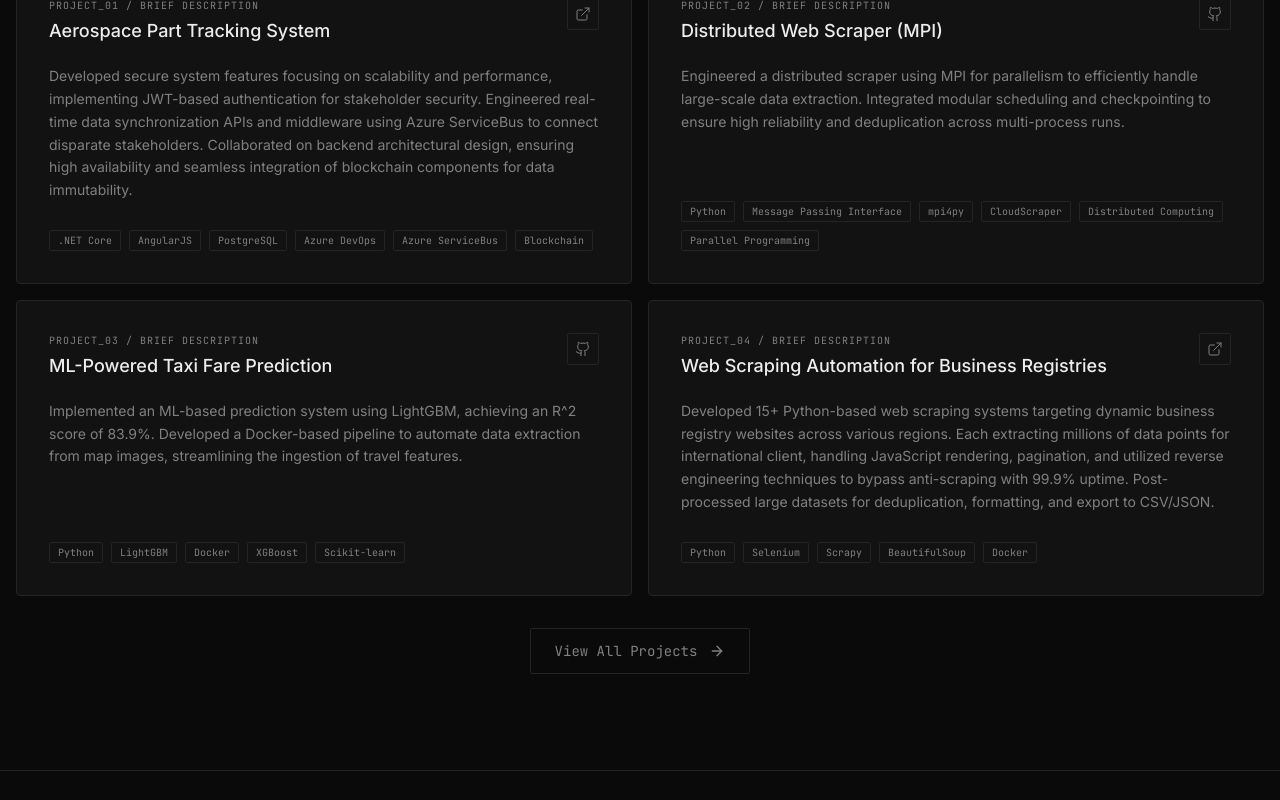
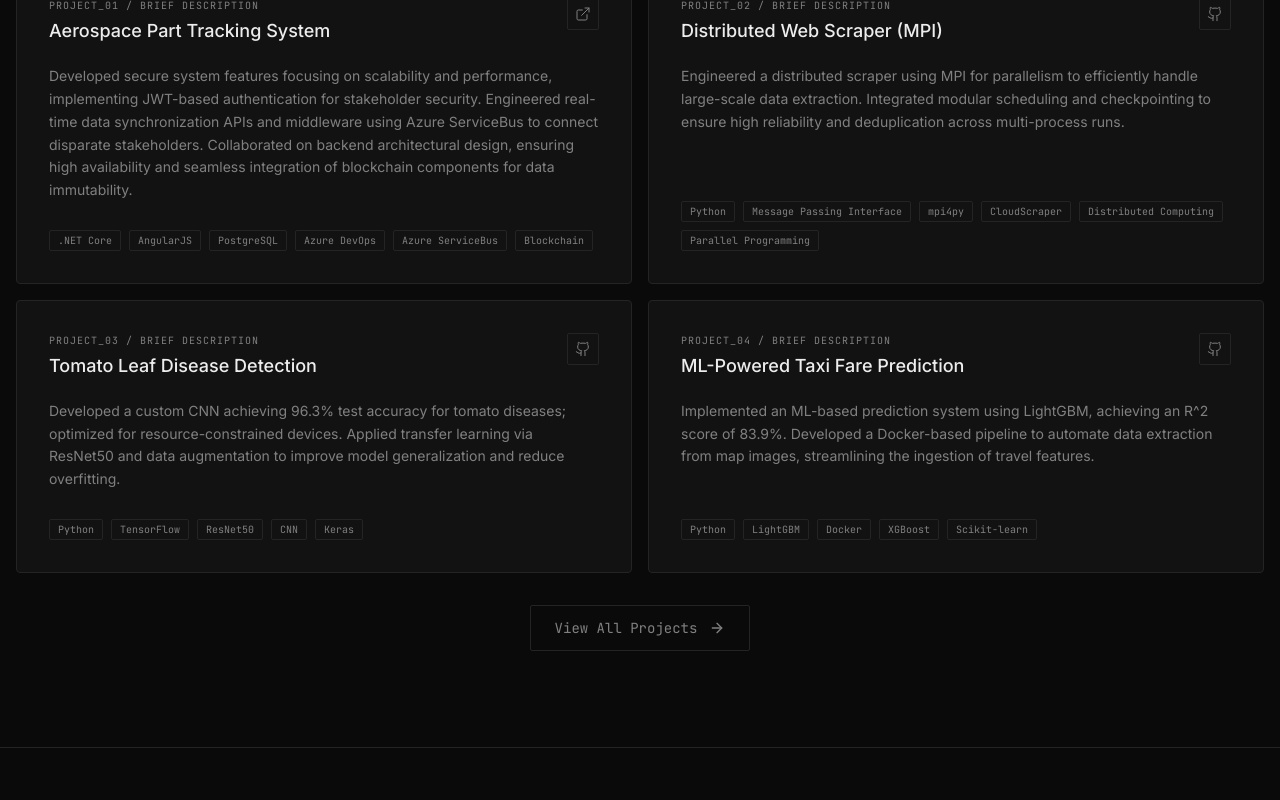
Before and after one commit to Viraj-Mavani/portfolio, a Next.js app: page / in a window 1280 px wide. Shown: the part 3414-4214 px from the top of the page. Built offline with nearby package versions, Linux system fonts and the light colour scheme.

Commit message:
added dynamic content via mode

```diff
--- a/src/components/certificates-section.tsx
+++ b/src/components/certificates-section.tsx
@@ -3,6 +3,7 @@
 import { useState } from "react"
 import { Award, ExternalLink, ChevronDown, ChevronUp } from "lucide-react"
 import { certificates } from "@/lib/data"
+import { useMode } from "@/hooks/use-mode"
 
 const INITIAL_COUNT = 3
 
@@ -11,15 +12,20 @@ interface CertificatesSectionProps {
 }
 
 export function CertificatesSection({ index }: CertificatesSectionProps) {
+  const { mode } = useMode()
+  const [expanded, setExpanded] = useState(false)
 
-  const [expanded, setExpanded] = useState(false)
-  const visible = expanded ? certificates : certificates.slice(0, INITIAL_COUNT)
-  const hasMore = certificates.length > INITIAL_COUNT
+  // Filter logic
+  const filteredCertificates = certificates.filter((cert) =>
+    mode === "generalist" || cert.modes.includes(mode)
+  )
+
+  const visible = expanded ? filteredCertificates : filteredCertificates.slice(0, INITIAL_COUNT)
+  const hasMore = filteredCertificates.length > INITIAL_COUNT
 
   return (
     <section id="certificates" className="border-t border-border" aria-labelledby="certificates-heading">
       <div className="mx-auto max-w-7xl px-4 py-16 lg:py-24">
-        {/* Section label */}
         <div className="mb-12 flex items-center gap-4">
           <span className="font-mono text-[10px] tracking-widest text-muted-foreground uppercase">
             certificates
@@ -79,7 +85,7 @@ export function CertificatesSection({ index }: CertificatesSectionProps) {
                   ))}
                 </div>
               </div>
-            </div>
+             </div>
           ))}
         </div>
 
@@ -92,7 +98,7 @@ export function CertificatesSection({ index }: CertificatesSectionProps) {
               aria-expanded={expanded}
               aria-controls="certificates-grid"
             >
-              {expanded ? "Show Less" : `Show All (${certificates.length})`}
+              {expanded ? "Show Less" : `Show All (${filteredCertificates.length})`}
               {expanded ? (
                 <ChevronUp className="h-3.5 w-3.5 transition-transform group-hover:-translate-y-0.5" />
               ) : (
--- a/src/components/hero-bento.tsx
+++ b/src/components/hero-bento.tsx
@@ -1,13 +1,38 @@
+"use client"
+
 import Link from "next/link"
 import { ArrowRight } from "lucide-react"
 import { TerminalCard } from "./terminal-card"
 import { TechTicker } from "./tech-ticker"
+import { useMode } from "@/hooks/use-mode"
 
 interface HeroBentoProps {
   index: number
 }
 
+// Map the different modes to specific tailored copy
+const HERO_CONTENT = {
+  generalist: {
+    title: "Full Stack AI Engineer",
+    description: "Merging Full Stack Engineering with AI Research to create production-grade solutions."
+  },
+  fullstack: {
+    title: "Full Stack Developer",
+    description: "Building scalable, secure, and robust web applications and APIs from frontend to database."
+  },
+  "ai-ml": {
+    title: "Machine Learning Engineer",
+    description: "Designing intelligent systems, predictive models, and custom AI data pipelines."
+  },
+  data: {
+    title: "Data Engineer",
+    description: "Architecting distributed web scrapers, data pipelines, and processing millions of records."
+  }
+}
+
 export function HeroBento({ index }: HeroBentoProps) {
+  const { mode } = useMode()
+  const content = HERO_CONTENT[mode as keyof typeof HERO_CONTENT] || HERO_CONTENT.generalist
 
   return (
     <section id="home" className="mx-auto max-w-7xl px-4 pt-36 pb-16 lg:pt-40 lg:pb-24" aria-labelledby="hero-heading">
@@ -24,11 +49,11 @@ export function HeroBento({ index }: HeroBentoProps) {
 
       {/* Bento Grid */}
       <div className="grid gap-3 md:grid-cols-3 md:grid-rows-[1fr_auto]">
-        {/* Card 1 - Intro (Large, Top Left, spans 2 cols) */}
+        {/* Card 1 - Intro */}
         <div className="flex flex-col justify-between rounded-md border border-border bg-card p-8 md:col-span-2 md:row-span-1 lg:p-10">
           <div>
             <span className="mb-4 inline-block font-mono text-[10px] tracking-widest text-primary uppercase">
-              Full Stack AI Engineer
+              {content.title}
             </span>
             <h1
               id="hero-heading"
@@ -39,7 +64,7 @@ export function HeroBento({ index }: HeroBentoProps) {
               VM
             </h1>
             <p className="mt-4 max-w-md text-base leading-relaxed text-muted-foreground lg:text-lg">
-              Merging Full Stack Engineering with AI Research to create production-grade solutions.
+              {content.description}
             </p>
           </div>
           <div className="mt-8">
--- a/src/components/projects-section.tsx
+++ b/src/components/projects-section.tsx
@@ -1,12 +1,20 @@
+"use client"
+
 import { Github, ExternalLink, ArrowRight } from "lucide-react"
 import { projects } from "@/lib/data"
 import Link from "next/link"
+import { useMode } from "@/hooks/use-mode"
 
 interface ProjectsSectionProps {
   index: number
 }
 
 export function ProjectsSection({ index }: ProjectsSectionProps) {
+  const { mode } = useMode()
+
+  const filteredProjects = projects.filter((project) =>
+    mode === "generalist" || project.mode.includes(mode)
+  )
 
   return (
     <section id="projects" className="border-t border-border" aria-labelledby="projects-heading">
@@ -25,7 +33,7 @@ export function ProjectsSection({ index }: ProjectsSectionProps) {
         <h2 id="projects-heading" className="sr-only">Projects</h2>
 
         <div className="grid gap-4 md:grid-cols-2">
-          {projects.slice(0, 4).map((project, index) => (
+          {filteredProjects.slice(0, 4).map((project, index) => (
             <div
               key={project.title}
               className="group relative flex flex-col gap-5 rounded-md border border-border bg-card p-8 transition-colors hover:border-primary/30"
@@ -87,15 +95,17 @@ export function ProjectsSection({ index }: ProjectsSectionProps) {
         </div>
 
         {/* More Projects button */}
+        {filteredProjects.length > 4 && (
           <div className="mt-8 flex justify-center">
             <Link
               href="/projects"
               className="group inline-flex items-center gap-3 rounded-sm border border-border px-6 py-3 font-mono text-sm text-muted-foreground transition-all hover:border-primary hover:text-foreground hover:gap-4"
             >
-            View All Projects
+              View All {mode === "generalist" ? "" : mode} Projects
               <ArrowRight className="h-4 w-4 transition-transform group-hover:translate-x-0.5" aria-hidden="true" />
             </Link>
           </div>
+        )}
       </div>
     </section>
   )
--- a/src/lib/data.ts
+++ b/src/lib/data.ts
@@ -157,6 +157,16 @@ export const projects: Project[] = [
     mode: ["data", "webscraping"],
   },
   {
+    title: "Tomato Leaf Disease Detection",
+    brief:
+      "Developed a custom CNN achieving 96.3% test accuracy for tomato diseases; optimized for resource-constrained devices. Applied transfer learning via ResNet50 and data augmentation to improve model generalization and reduce overfitting.",
+    description:
+      "Developed a custom CNN achieving 96.3% test accuracy for tomato diseases; optimized for resource-constrained devices. Applied transfer learning via ResNet50 and data augmentation to improve model generalization and reduce overfitting.",
+    tags: ["Python", "TensorFlow", "ResNet50", "CNN", "Keras"],
+    github: "https://github.com/Viraj-Mavani/smart_agriculture_system",
+    mode: ["ai-ml", "data"],
+  },
+  {
     title: "ML-Powered Taxi Fare Prediction",
     brief:
       "Implemented an ML-based prediction system using LightGBM, achieving an R^2 score of 83.9%. Developed a Docker-based pipeline to automate data extraction from map images, streamlining the ingestion of travel features.",
```
Lines whose indentation alone changed are shown as unchanged.
